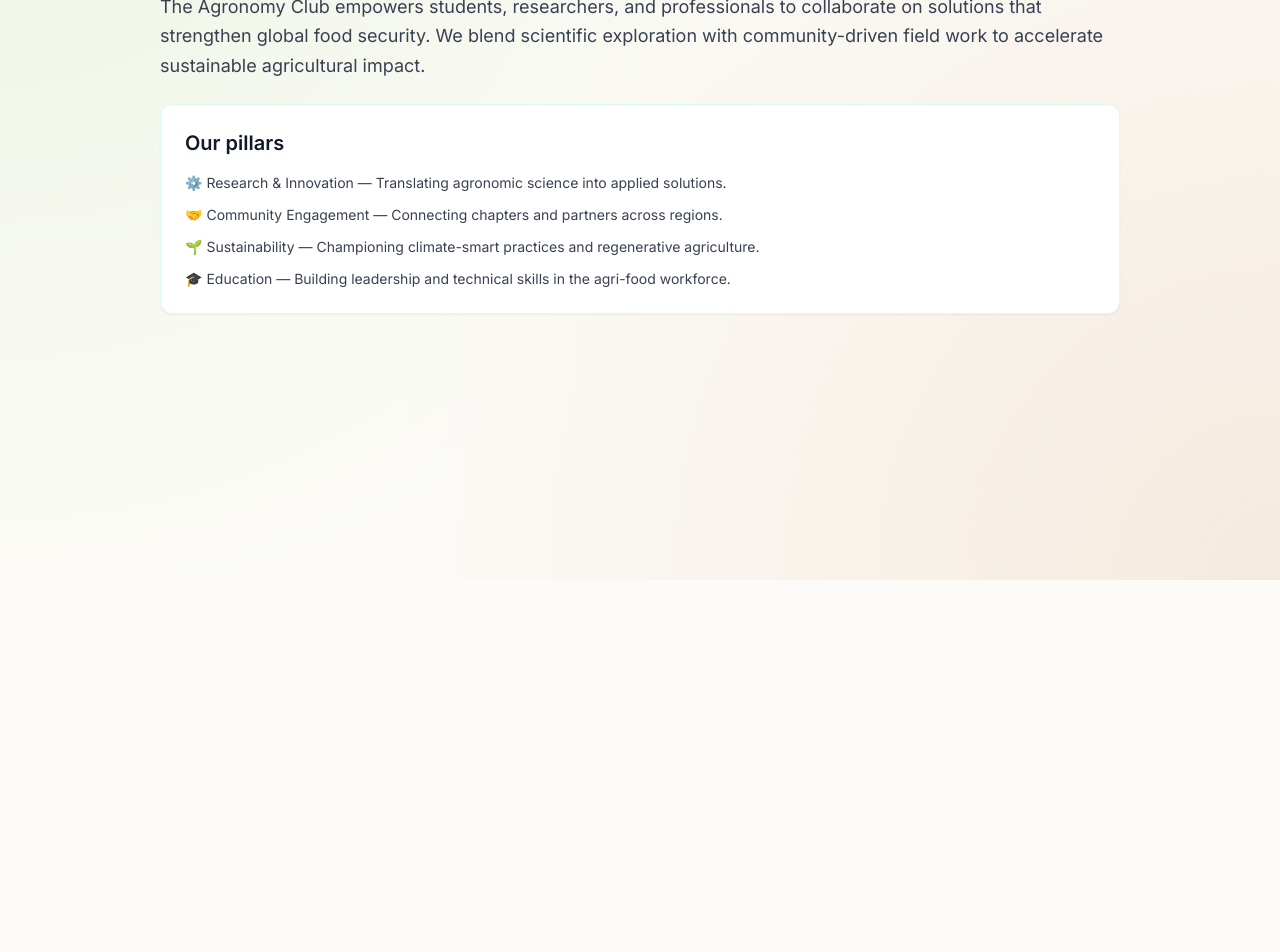
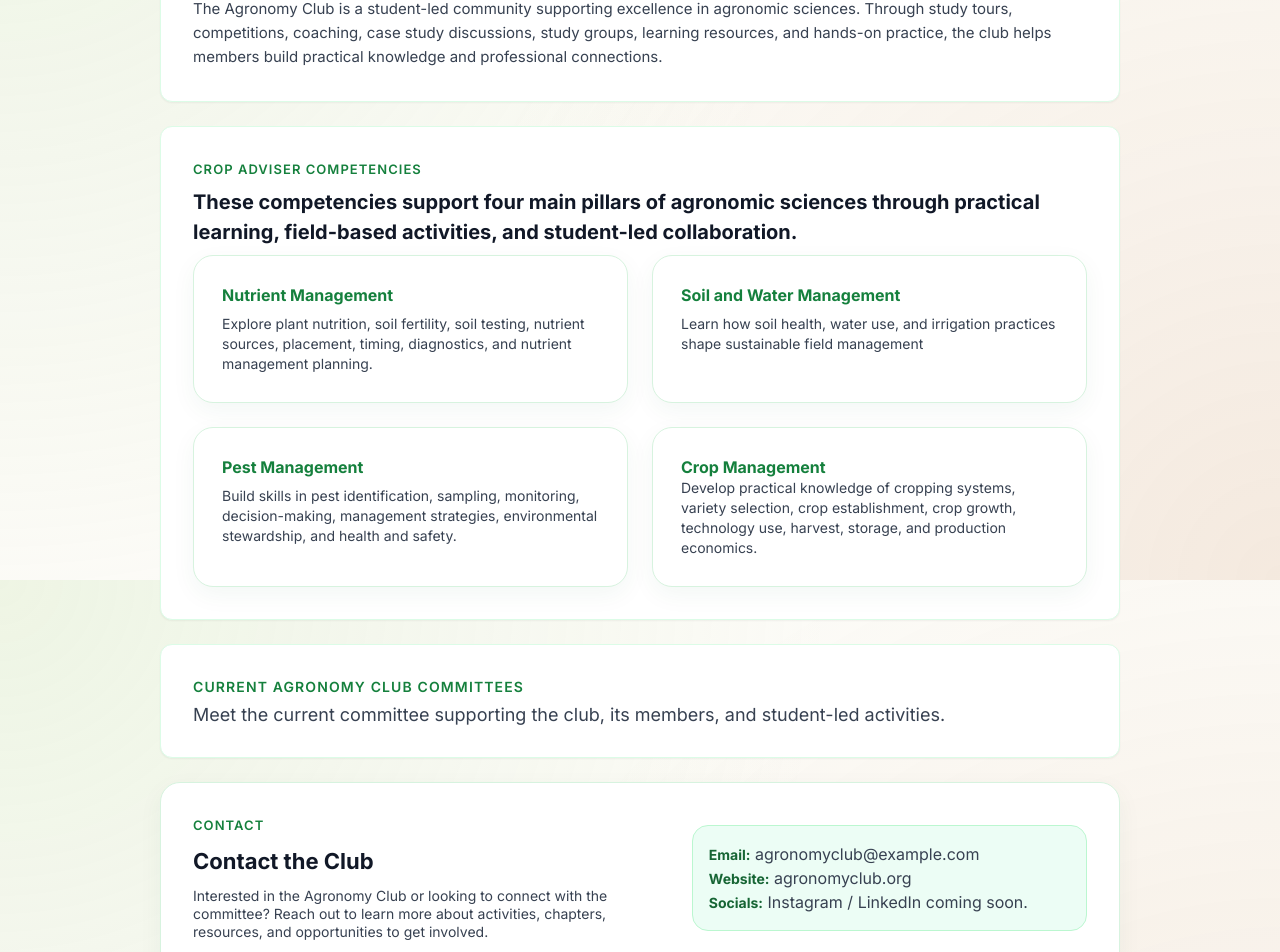
Before and after one commit to codersforcauses/agronomy-club, a Next.js app in the folder client/: page /about in a window 1280 px wide. Shown: the part 220-1172 px from the top of the page. Before the commit the page ends 800 px from the top, so only its background shows below. Built offline with nearby package versions, Linux system fonts and the light colour scheme.

Commit message:
update About page

```diff
--- a/client/src/app/about/page.tsx
+++ b/client/src/app/about/page.tsx
@@ -9,42 +9,125 @@ export const metadata: Metadata = {
 
 export default function AboutPage() {
   return (
-    <section className="mx-auto max-w-5xl px-4 py-16 sm:px-6 lg:px-8">
+    <section className="mx-auto max-w-5xl px-4 py-12 sm:px-6 lg:px-8">
       <div className="space-y-6 text-gray-700">
-        <div>
-          <p className="text-sm uppercase tracking-widest text-green-600">
+        <div className="rounded-xl border border-green-100 bg-white p-8 shadow-sm">
+          <p className="text-[13px] font-semibold uppercase leading-[20px] tracking-[0.08em] text-[#15803D]">
             Our purpose
           </p>
-          <h1 className="mt-2 text-4xl font-bold text-gray-900">
+          <h1 className="mt-2 text-[28px] font-bold leading-[36px] text-[#111827]">
             Growing resilient food systems through collaboration
           </h1>
-          <p className="mt-4 text-lg leading-relaxed">
-            The Agronomy Club empowers students, researchers, and professionals
-            to collaborate on solutions that strengthen global food security. We
-            blend scientific exploration with community-driven field work to
-            accelerate sustainable agricultural impact.
+          <p className="mt-2 text-[15px] font-normal leading-[24px] text-[#374151]">
+            The Agronomy Club is a student-led community supporting excellence
+            in agronomic sciences. Through study tours, competitions, coaching,
+            case study discussions, study groups, learning resources, and
+            hands-on practice, the club helps members build practical knowledge
+            and professional connections.
           </p>
         </div>
-        <div className="rounded-xl border border-green-100 bg-white p-6 shadow-sm">
-          <h2 className="text-xl font-semibold text-gray-900">Our pillars</h2>
-          <ul className="mt-4 space-y-3 text-sm">
-            <li>
-              ⚙️ Research &amp; Innovation — Translating agronomic science into
-              applied solutions.
-            </li>
-            <li>
-              🤝 Community Engagement — Connecting chapters and partners across
-              regions.
-            </li>
-            <li>
-              🌱 Sustainability — Championing climate-smart practices and
-              regenerative agriculture.
-            </li>
-            <li>
-              🎓 Education — Building leadership and technical skills in the
-              agri-food workforce.
-            </li>
-          </ul>
+
+        <div className="rounded-xl border border-green-100 bg-white p-8 shadow-sm">
+          <p className="text-[13px] font-semibold uppercase leading-[20px] tracking-[0.08em] text-[#15803D]">
+            Crop Adviser Competencies
+          </p>
+          <h3 className="mt-2 text-[20px] font-bold leading-[30px] text-[#111827]">
+            These competencies support four main pillars of agronomic sciences
+            through practical learning, field-based activities, and student-led
+            collaboration.
+          </h3>
+
+          <div className="mt-2 grid grid-cols-1 gap-6 md:grid-cols-2">
+            <div className="w-full rounded-[20px] border border-[#D7F3DF] bg-white p-7 shadow-[0_8px_24px_rgba(22,101,52,0.05)]">
+              <h3 className="text-[16px] font-bold leading-[22px] text-[#15803D]">
+                Nutrient Management
+              </h3>
+              <p className="mt-2 text-[14px] font-normal leading-[20px] text-[#374151]">
+                Explore plant nutrition, soil fertility, soil testing, nutrient
+                sources, placement, timing, diagnostics, and nutrient management
+                planning.
+              </p>
+            </div>
+
+            <div className="w-full rounded-[20px] border border-[#D7F3DF] bg-white p-7 shadow-[0_8px_24px_rgba(22,101,52,0.05)]">
+              <h3 className="text-[16px] font-bold leading-[22px] text-[#15803D]">
+                Soil and Water Management
+              </h3>
+              <p className="mt-2 text-[14px] font-normal leading-[20px] text-[#374151]">
+                Learn how soil health, water use, and irrigation practices shape
+                sustainable field management
+              </p>
+            </div>
+
+            <div className="w-full rounded-[20px] border border-[#D7F3DF] bg-white p-7 shadow-[0_8px_24px_rgba(22,101,52,0.05)]">
+              <h3 className="text-[16px] font-bold leading-[22px] text-[#15803D]">
+                Pest Management
+              </h3>
+              <p className="mt-2 text-[14px] font-normal leading-[20px] text-[#374151]">
+                Build skills in pest identification, sampling, monitoring,
+                decision-making, management strategies, environmental
+                stewardship, and health and safety.
+              </p>
+            </div>
+
+            <div className="w-full rounded-[20px] border border-[#D7F3DF] bg-white p-7 shadow-[0_8px_24px_rgba(22,101,52,0.05)]">
+              <h3 className="text-[16px] font-bold leading-[22px] text-[#15803D]">
+                Crop Management
+              </h3>
+              <p className="mt-2font-normal text-[14px] leading-[20px] text-[#374151]">
+                Develop practical knowledge of cropping systems, variety
+                selection, crop establishment, crop growth, technology use,
+                harvest, storage, and production economics.
+              </p>
+            </div>
+          </div>
+        </div>
+
+        <div className="rounded-xl border border-green-100 bg-white p-8 shadow-sm">
+          <p className="text-[14px] font-semibold uppercase leading-[20px] tracking-[0.08em] text-[#15803D]">
+            Current Agronomy Club Committees
+          </p>
+          <p className="mt-2 text-[14px] text-lg leading-[20px]">
+            Meet the current committee supporting the club, its members, and
+            student-led activities.
+          </p>
+        </div>
+
+        <div className="flex flex-col items-center justify-between gap-6 rounded-[20px] border border-[#D7F3DF] bg-white p-8 shadow-[0_8px_24px_rgba(22,101,52,0.05)] md:flex-row">
+          <div className="max-w-[560px]">
+            <p className="text-[13px] font-semibold uppercase leading-[20px] tracking-[0.08em] text-[#15803D]">
+              CONTACT
+            </p>
+            <h2 className="mt-2 text-[22px] font-bold leading-[36px] text-[#111827]">
+              Contact the Club
+            </h2>
+            <p className="fond-normal mt-2 text-[14px] leading-[18px] text-[#374151]">
+              Interested in the Agronomy Club or looking to connect with the
+              committee? Reach out to learn more about activities, chapters,
+              resources, and opportunities to get involved.
+            </p>
+          </div>
+
+          <div className="md:w-[360px]shadow-sm w-full rounded-[16px] border border-[#BBF7D0] bg-[#ECFDF5] p-4">
+            <p>
+              <span className="mt-2 text-[14px] font-bold leading-[18px] text-[#166534]">
+                Email:
+              </span>{" "}
+              agronomyclub@example.com
+            </p>
+            <p>
+              <span className="mt-2 text-[14px] font-bold leading-[18px] text-[#166534]">
+                Website:
+              </span>{" "}
+              agronomyclub.org
+            </p>
+            <p>
+              <span className="mt-2 text-[14px] font-bold leading-[18px] text-[#166534]">
+                Socials:
+              </span>{" "}
+              Instagram / LinkedIn coming soon.
+            </p>
+          </div>
         </div>
       </div>
     </section>
```
